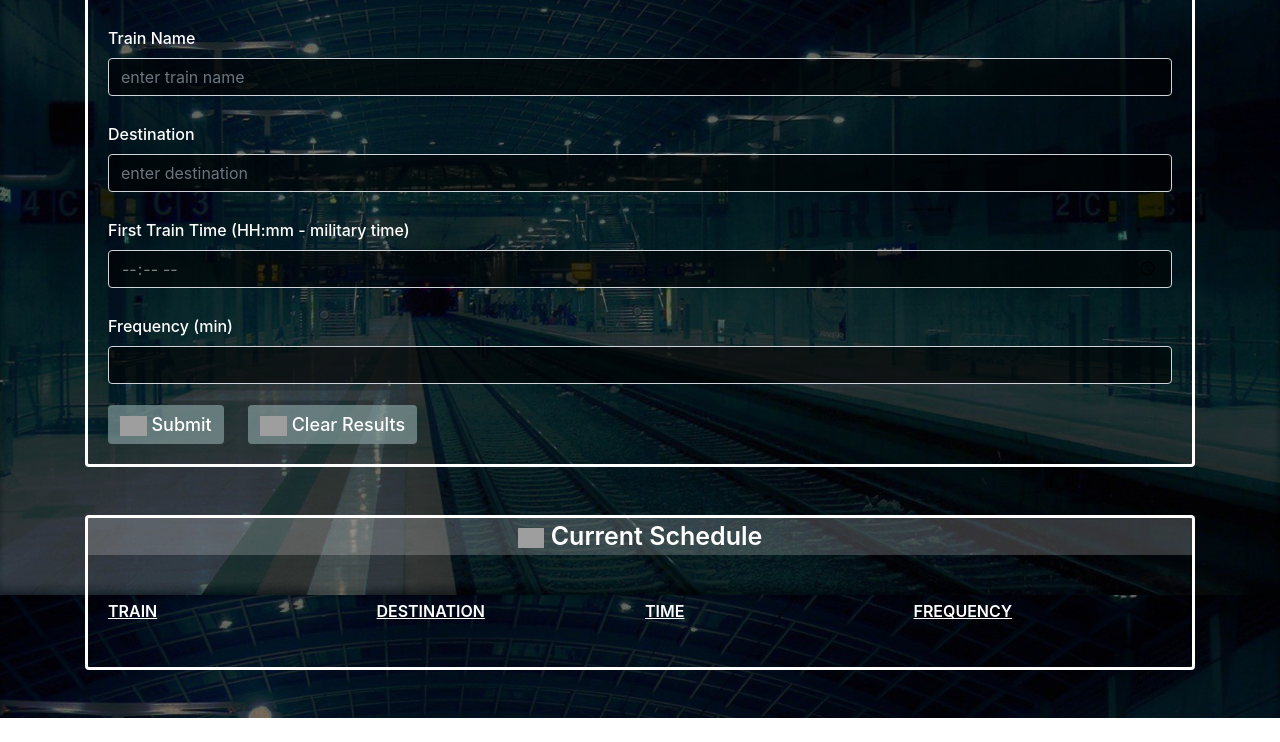
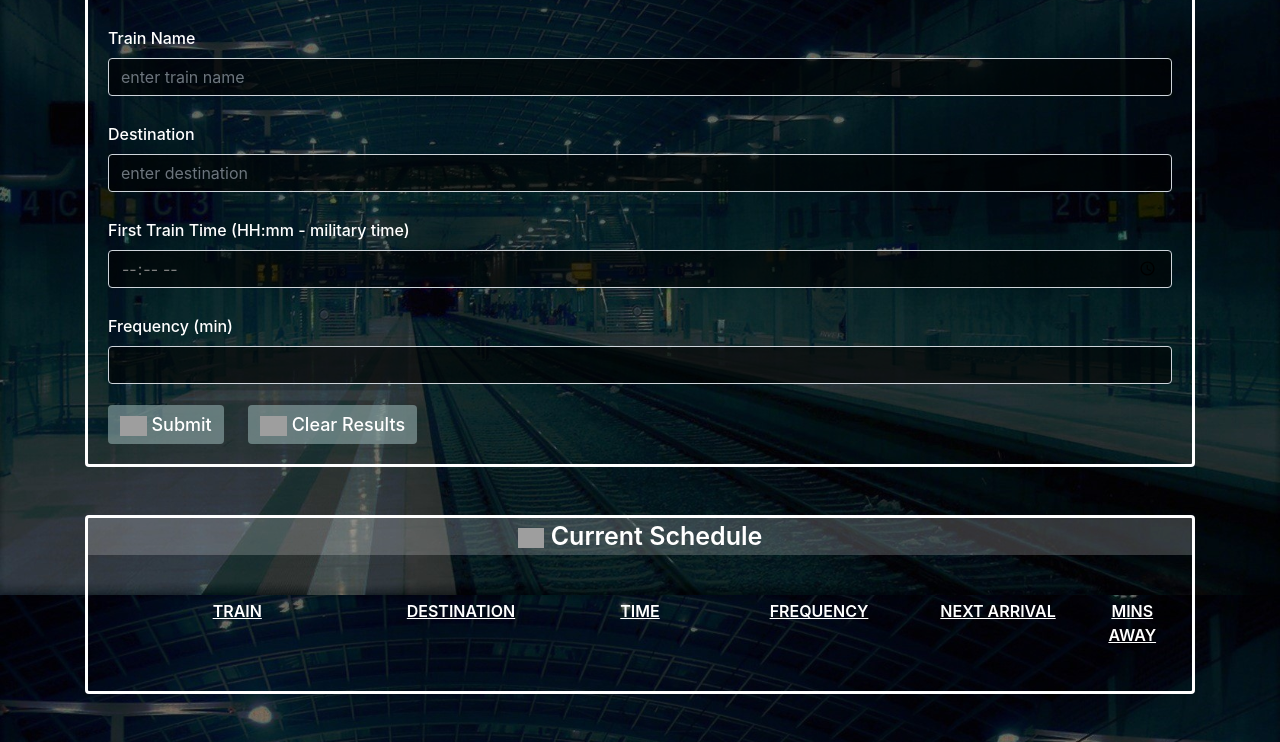
Before and after one commit to darylacut/Train-Station, a plain HTML site: page index.html in a window 1280 px wide. Shown: the part 205-947 px from the top of the page. Before the commit the page ends 923 px from the top, so only its background shows below. Drawn offline with nearby package versions, Linux system fonts and the light colour scheme; no server answers; grey boxes are pictures that could not be loaded.

Commit message:
added new columns

```diff
--- a/index.html
+++ b/index.html
@@ -10,7 +10,7 @@
       <title>Train Scheduler</title>
 </head>
 <body>
-
+  <!---------   HEADER DIV ------------>
   <div class="container">
     <div class="card-header" id="LRTHeaderDiv">
         <img src="https://www.iconsdb.com/icons/preview/white/train-2-xxl.png" id="TrainImage">
@@ -62,15 +62,19 @@
         <div class="card-body">
           <div id='TrainDataHeader' class='form-row'>
               <div class="col-sm-3">TRAIN</div>
-              <div class="col-sm-3">DESTINATION</div>
-              <div class="col-sm-3">TIME</div>
-              <div class="col-sm-3">FREQUENCY</div>
+              <div class="col-sm-2">DESTINATION</div>
+              <div class="col-sm-2">TIME</div>
+              <div class="col-sm-2">FREQUENCY</div>
+              <div class="col-sm-2">NEXT ARRIVAL</div>
+              <div class="col-sm-1">MINS AWAY</div>
           </div>
           <br>
           <div id='TrainData' class='form-row'>
               <div class="col-sm-3" id='TrainNameDisplay'></div>
               <div class="col-sm-3" id='DestinationDisplay'></div>
               <div class="col-sm-3" id='TimeDisplay'></div>
+              <div class="col-sm-3" id='FrequencyDisplay'></div>
+              <div class="col-sm-3" id='FrequencyDisplay'></div>
               <div class="col-sm-3" id='FrequencyDisplay'></div>
           </div>
         </div>
@@ -101,29 +105,23 @@
     messagingSenderId: "832210392954",
     appId: "1:832210392954:web:1b5cd7c43cf03dde"
   };
-
   // Initialize Firebase
   firebase.initializeApp(firebaseConfig);
-
   // a variable that references the firebase database
   var database = firebase.database();
-
   // variables for train input values
   var trainName = "";
   var destination = "";
   var firstTrain = 0;
   var frequency = "";
-
   // giving the button a click function
   $('#SubmitInfoBtn').on('click', function(event) {
     event.preventDefault();
-
     // assigning values to variables for input
     trainName = $('#TrainNameInputBox').val().trim();
     destination = $('#DestinationInputBox').val().trim();
     firstTrain = $('#FirstTrainInputBox').val().trim();
     frequency = $('#FrequencyInputBox').val().trim();
-
     // changing the values saved in firebase database
     database.ref().push({
       trainName: trainName,
@@ -131,20 +129,15 @@
       firstTrain: firstTrain,
       frequency: frequency
     });
-
   });
-
   // function to check changes in values
   database.ref().on('child_added', function(snapshot) {
-
   // assigning the change in values to show in the HTML
     $('#TrainNameDisplay').append("<div class='NameData'>" + snapshot.val().trainName),
     $('#DestinationDisplay').append("<div class='DestinationData'>" + snapshot.val().destination),
     $('#TimeDisplay').append("<div class='TimeData'>" + snapshot.val().firstTrain),
     $('#FrequencyDisplay').append("<div class='FrequencyData'>" + snapshot.val().frequency)
-
   });
-
 </script>
 
 </body>
--- a/style.css
+++ b/style.css
@@ -78,6 +78,7 @@ body {
 #TrainDataHeader {
     font-weight: 600;
     text-decoration: underline;
+    text-align: center;
 }
 
 #TrainData {
```
